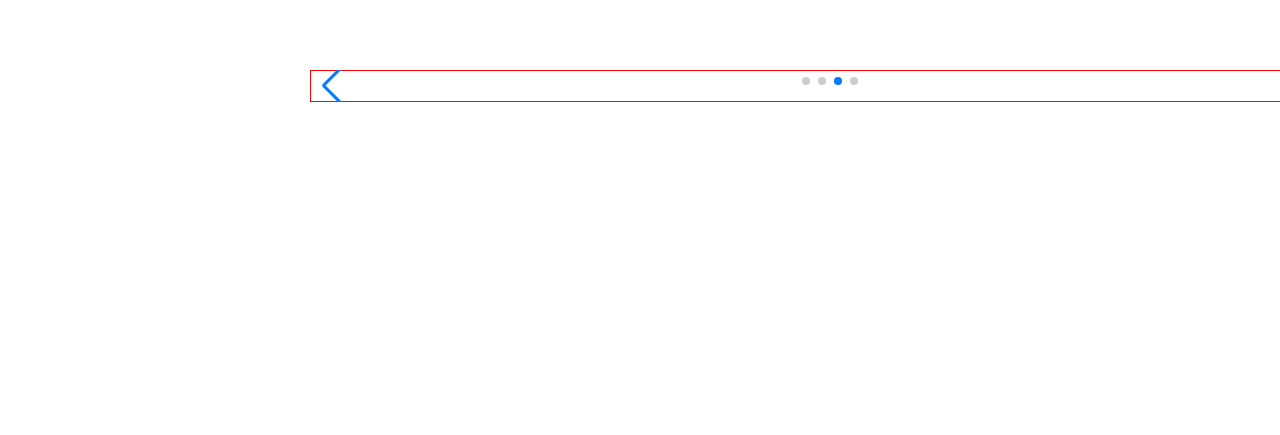
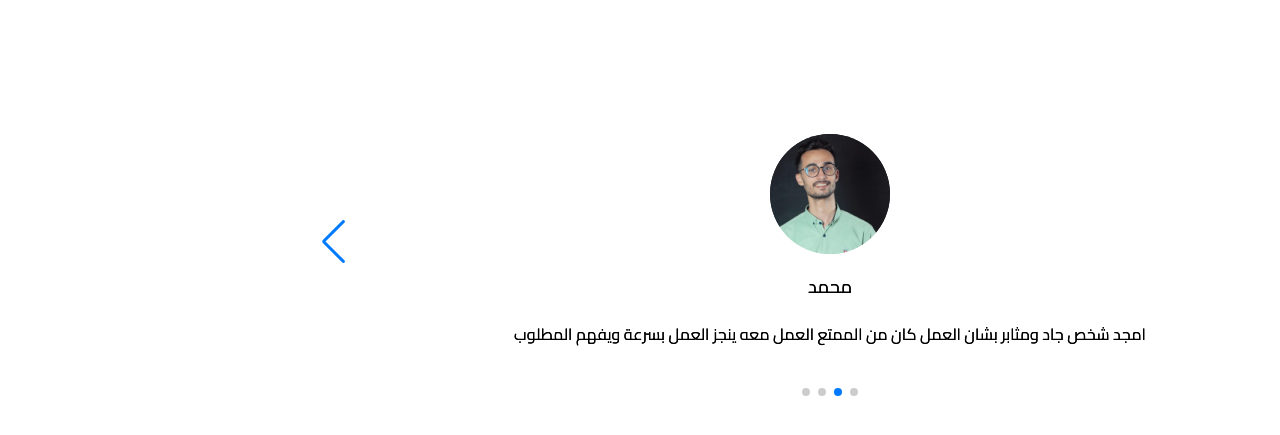
Before and after one commit to mo7amedehab97/amjad_ghanima, a React (Vite) app: page / in a window 1280 px wide. Shown: the part 4871-5306 px from the top of the page. Before the commit the page ends 5053 px from the top, so only its background shows below. Built offline with nearby package versions, Linux system fonts and the light colour scheme.

Commit message:
create testimonials section slider

```diff
--- /dev/null
+++ b/src/components/Testimonials/SingleTestiComp.jsx
@@ -0,0 +1,19 @@
+import React from "react";
+import img1 from "../../assets/personalImg.jpg";
+const SingleTestiComp = () => {
+  return (
+    <div className="singgle_opinion_container">
+      <img src={img1} alt="صورة الشخص صاحب التوصية" />
+
+      <p>محمد</p>
+
+      <p>
+        {" "}
+        امجد شخص جاد ومثابر بشان العمل كان من الممتع العمل معه ينجز العمل بسرعة
+        ويفهم المطلوب
+      </p>
+    </div>
+  );
+};
+
+export default SingleTestiComp;
--- a/src/components/Testimonials/Testimonials.jsx
+++ b/src/components/Testimonials/Testimonials.jsx
@@ -16,6 +16,7 @@ import "swiper/css/pagination";
 import "swiper/css/scrollbar";
 import "swiper/css/effect-fade";
 import "swiper/css/autoplay";
+import SingleTestiComp from "./SingleTestiComp";
 
 const Testimonials = () => {
   return (
@@ -30,10 +31,18 @@ const Testimonials = () => {
         pagination={{ clickable: true }}
         className="swiper_container"
       >
-        <SwiperSlide className="swiper_slider">Slide 1</SwiperSlide>{" "}
-        <SwiperSlide className="swiper_slider">Slide 1</SwiperSlide>{" "}
-        <SwiperSlide className="swiper_slider">Slide 1</SwiperSlide>{" "}
-        <SwiperSlide className="swiper_slider">Slide 1</SwiperSlide>
+        <SwiperSlide className="swiper_slider">
+          <SingleTestiComp />
+        </SwiperSlide>
+        <SwiperSlide className="swiper_slider">
+          <SingleTestiComp />
+        </SwiperSlide>{" "}
+        <SwiperSlide className="swiper_slider">
+          <SingleTestiComp />
+        </SwiperSlide>{" "}
+        <SwiperSlide className="swiper_slider">
+          <SingleTestiComp />
+        </SwiperSlide>
       </Swiper>
     </section>
   );
--- a/src/components/Testimonials/index.css
+++ b/src/components/Testimonials/index.css
@@ -2,12 +2,35 @@
     margin: 5rem 0;
 }
 
+
+.singgle_opinion_container {
+    display: flex;
+    flex-direction: column;
+    align-items: center;
+    justify-content: center;
+    gap: 1rem;
+}
+
+.singgle_opinion_container img {
+    width: 120px;
+    height: 120px;
+    border-radius: 50%;
+    object-fit: cover;
+}
+
+.singgle_opinion_container p:first-child {
+    font-size: 14px;
+    font-weight: 300;
+    text-align: center;
+}
+
+.singgle_opinion_container p:nth-child(2) {
+    font-size: 18px;
+    font-weight: 400;
+    text-align: center;
+}
+
+
 .swiper_slider {
-    width: 200px;
-    height: 190px;
-    border: 1px solid red;
-    display: flex;
-    justify-content: center;
-    align-items: center;
-
+    padding: 4rem 0;
 }
```
Also changed, not shown: src/components/TalkSection/TalkSection.jsx (added, +9 -0 lines), src/components/TalkSection/index.css (added).
